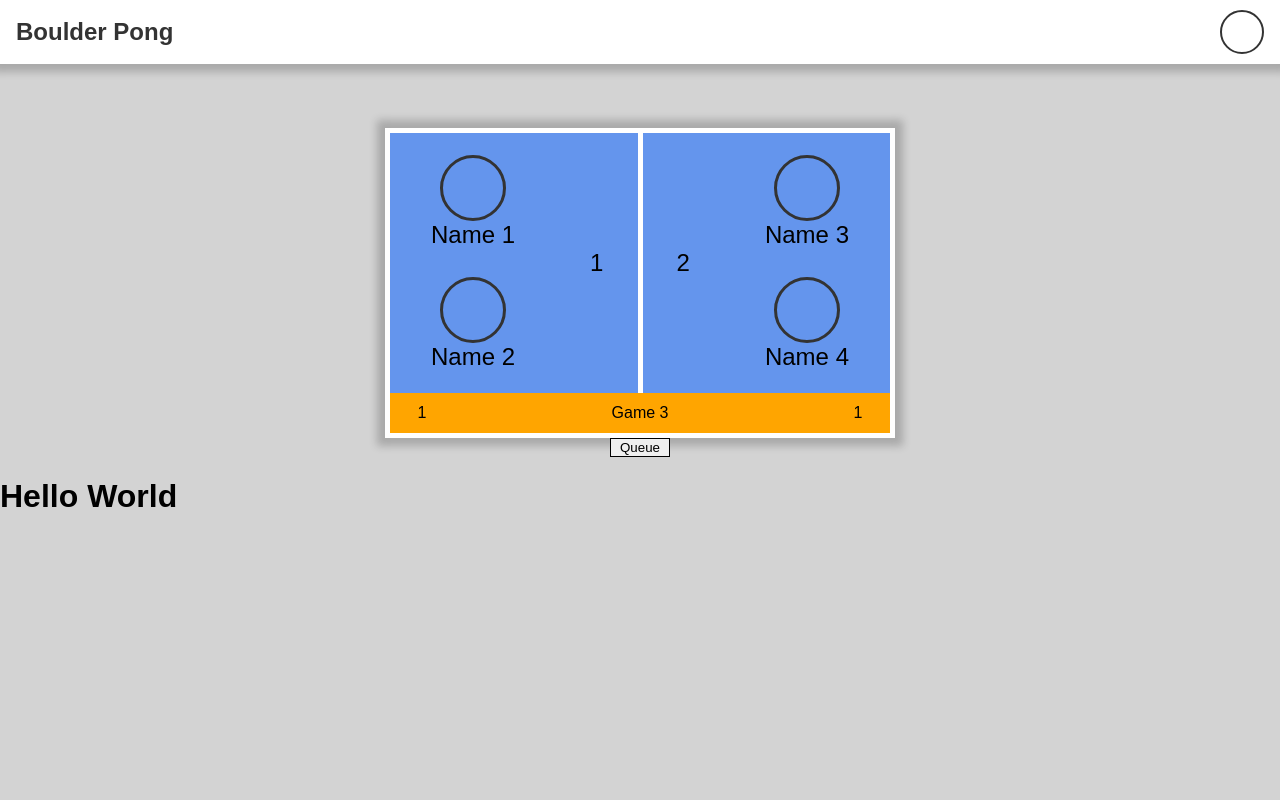
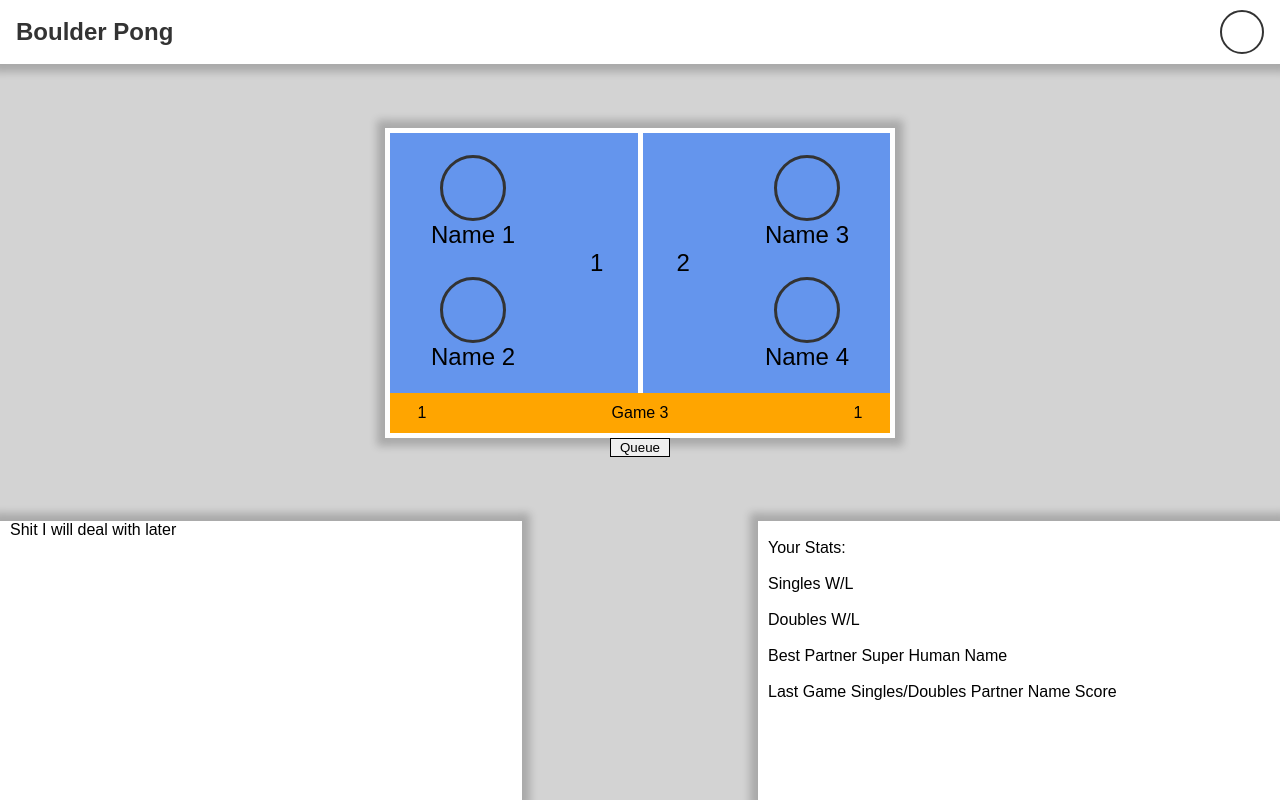
Before and after one commit to JustinWayneOlson/SmartPingPong, a React (Create React App) app: page / in a window 1280 px wide. Built offline with nearby package versions, Linux system fonts and the light colour scheme; the HTML template or start-up script is replaced by a standard one.

Commit message:
made stats section and added leaderboard files so that i could block the spacing (#21)

```diff
--- a/src/App.css
+++ b/src/App.css
@@ -9,7 +9,7 @@
 }
 
 
-.Queue-button{
+.Queue-button {
   border: 1px solid black;
   color: black;
   text-align: center;
@@ -18,3 +18,10 @@
   margin-left: auto;
   margin-right: auto;
 }
+
+.leaderboard-and-stats {
+  flex-grow: 1;
+  display: flex;
+  flex-direction: row;
+  justify-content: space-between;
+}
--- a/src/App.js
+++ b/src/App.js
@@ -2,6 +2,8 @@ import React, { Component } from 'react';
 import Navbar from './components/navbar/navbar.js'
 import Scoreboard from './components/scoreboard/scoreboard.js'
 import Modal from './components/modal/modal.js'
+import Stats from './components/stats/stats.js'
+import Leaderboard from './components/leaderboard/leaderboard.js'
 
 import './App.css'
 
@@ -23,7 +25,10 @@ class App extends Component {
             this.setState({ modalOpen: false })
           }}/> : null
         }
-        <h1> Hello World </h1>
+        <div className="leaderboard-and-stats">
+          <Leaderboard/>
+          <Stats/>
+        </div>
       </div>
     )
   }
--- /dev/null
+++ b/src/components/leaderboard/leaderboard.css
@@ -0,0 +1,11 @@
+.Leaderboard {
+  margin-top: 64px;
+  width: 40%;
+  background-color: white;
+  box-shadow: 0px 0px 8px 8px rgba(0,0,0,0.2);
+
+  display: flex;
+  flex: 0 0 auto;
+  flex-direction: row;
+  padding-left: 10px;
+}
--- /dev/null
+++ b/src/components/leaderboard/leaderboard.js
@@ -0,0 +1,15 @@
+import React, { Component } from 'react';
+
+import './leaderboard.css';
+
+class Leaderboard extends Component {
+  render() {
+    return (
+      <div className="Leaderboard">
+        {"Shit I will deal with later"}
+      </div>
+    );
+  }
+}
+
+export default Leaderboard;
--- /dev/null
+++ b/src/components/stats/stats.css
@@ -0,0 +1,11 @@
+.Stats {
+  margin-top: 64px;
+  width: 40%;
+  background-color: white;
+  box-shadow: 0px 0px 8px 8px rgba(0,0,0,0.2);
+
+  display: flex;
+  flex: 0 0 auto;
+  flex-direction: row;
+  padding-left: 10px;
+}
--- /dev/null
+++ b/src/components/stats/stats.js
@@ -0,0 +1,30 @@
+import React, { Component } from 'react';
+
+import './stats.css';
+
+class Stats extends Component {
+  render() {
+    return (
+      <div className="Stats">
+        <br/>
+        {"Your Stats:"}
+        <br/>
+        <br/>
+        {"Singles"} {"W/L"}
+        <br/>
+        <br/>
+        {"Doubles"} {"W/L"}
+        <br/>
+        <br/>
+        {"Best Partner"} {"Super Human Name"}
+        <br/>
+        <br/>
+        {"Last Game"} {"Singles/Doubles"} {"Partner Name"} {"Score"}
+        <br/>
+        <br/>
+      </div>
+    );
+  }
+}
+
+export default Stats;
```
